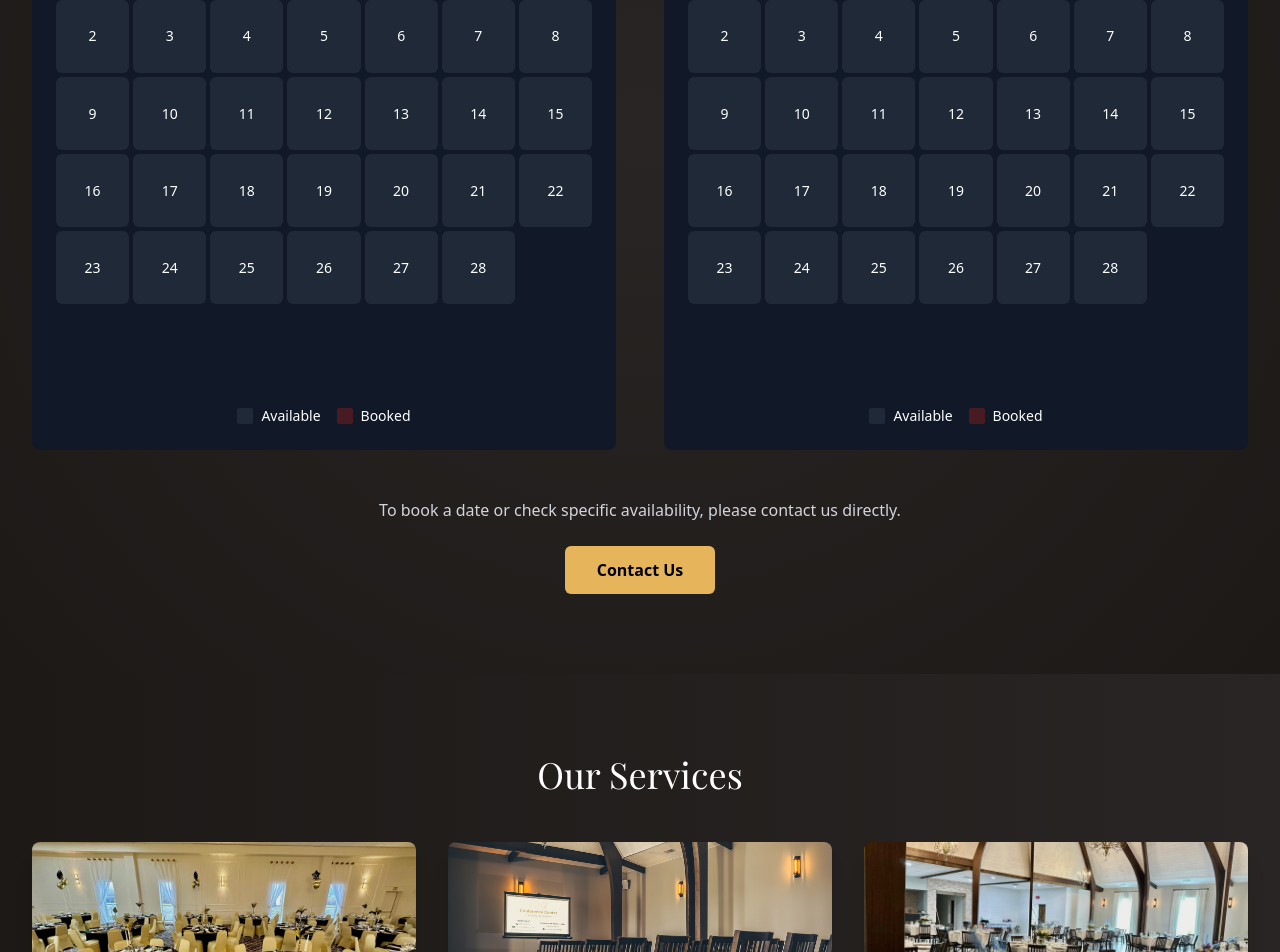
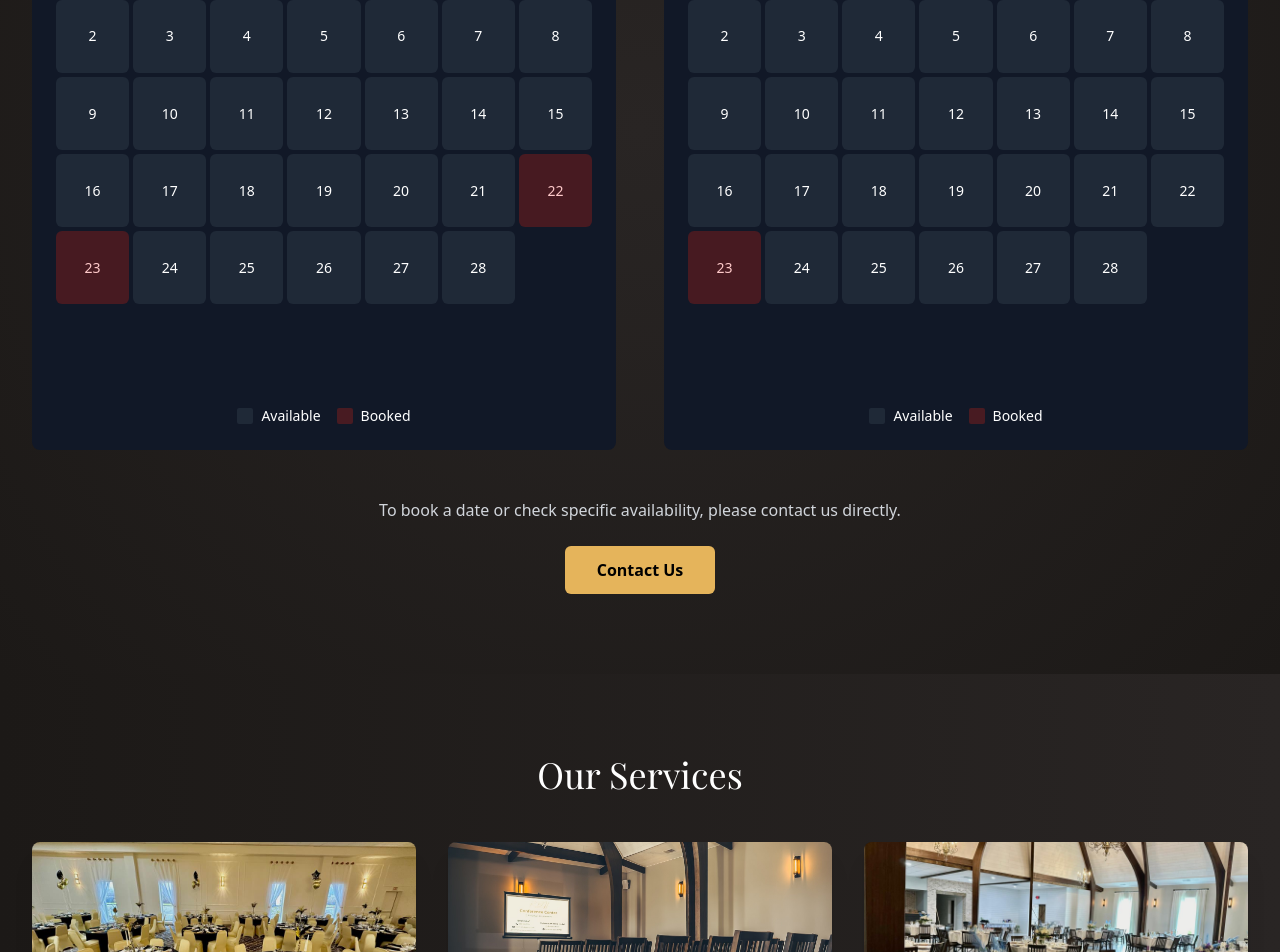
Before and after one commit to cbalaur91/RomanianBanquetHall, a React (Vite) app: page / in a window 1280 px wide. Shown: the part 3910-4862 px from the top of the page. Built offline with nearby package versions, Linux system fonts and the light colour scheme.

Commit message:
Added index.html v6

```diff
--- a/src/App.tsx
+++ b/src/App.tsx
@@ -11,7 +11,7 @@ import emailjs from '@emailjs/browser';
 
 const BOOKED_DATES = {
   // Grand Hall bookings
-  grandHall: {
+  grandBallroom: {
     // Format: { month: [dates] }
     // Example:
     // 3: [1, 15, 30],  // March
@@ -23,11 +23,13 @@ const BOOKED_DATES = {
   //   1: [1, 15],    // January 2025
   //   12: [24, 25]   // December 2025
   // }
-    2: [22, 23]
+    2025: {
+      2: [22, 23]
+    }
   },
 
   // Elegant Hall bookings
-  elegantHall: {
+  chateauHall: {
     // Format: { month: [dates] }
     // Example:
     // 3: [10, 25],     // March 2024
@@ -37,6 +39,7 @@ const BOOKED_DATES = {
     //   1: [1, 15],    // January 2025
     //   12: [24, 25]   // December 2025
     // }
+    2: [23]
   }
 };
 
@@ -84,15 +87,15 @@ function App() {
 
   const getBookedDatesForMonth = (hallName: string, month: number): number[] => {
     const year = currentDate.getFullYear();
-    const hall = hallName === 'Grand Hall' ? BOOKED_DATES.grandHall : BOOKED_DATES.elegantHall;
+    const hall = hallName === 'Grand Ballroom' ? BOOKED_DATES.grandBallroom : BOOKED_DATES.chateauHall;
 
-    // Check if we have bookings for the current year
-    if (year === new Date().getFullYear()) {
-      return hall[month + 1] || []; // Current year format
+    // Always check the year-based format first
+    if (hall[year]?.[month + 1]) {
+      return hall[year][month + 1];
     }
 
-    // Check future years format
-    return hall[year]?.[month + 1] || [];
+    // Fallback to old format
+    return hall[month + 1] || [];
   };
 
   const renderCalendar = (hallName: string) => {
--- a/src/index.html
+++ b/src/index.html
@@ -3,13 +3,13 @@
   <head>
     <!-- meta tags and other head elements -->
     <meta charset="UTF-8" />
-    <link rel="icon" type="image/png" href="/rbh-high-resolution-logo-color-on-transp.png" />
+    <link rel="icon" type="image/png" href="/images/rbh-high-resolution-logo-color-on-transp.png" />
     <meta name="viewport" content="width=device-width, initial-scale=1.0" />
 
     <!-- Add these Open Graph tags -->
     <meta property="og:title" content="Romanian Banquet Hall - Elegant Events & Celebrations" />
     <meta property="og:description" content="Luxurious venue for weddings, corporate events & celebrations in Warren, MI" />
-    <meta property="og:image" content="https://romanianbanquethall.com/images/SalaMare/3.JPG?v=2" />
+    <meta property="og:image" content="https://romanianbanquethall.com/images/SalaMare/10.JPG" />
     <meta property="og:url" content="https://romanianbanquethall.com" />
 
     <meta http-equiv="Cache-Control" content="no-cache, no-store, must-revalidate" />
```
